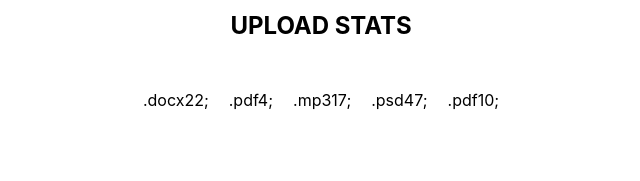
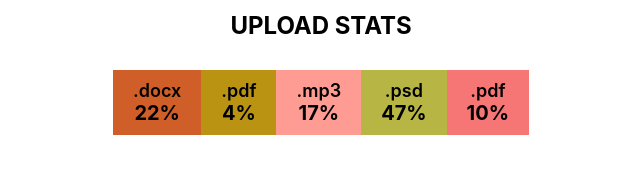
Before and after one commit to GannaKov/goit-react-hw-01-components, a React (Create React App) app: page / in a window 1280 px wide. Shown: the part 619-800 px from the top of the page, without its empty margins (319-959 px from the left). Built offline with nearby package versions, Linux system fonts and the light colour scheme.

Commit message:
statistic css

```diff
--- a/src/components/Statistic/Statistic.js
+++ b/src/components/Statistic/Statistic.js
@@ -2,10 +2,11 @@ import PropTypes from 'prop-types';
 import css from './Statistic.module.css';
 
 export function Statistic({ label, percentage }) {
+  console.log(percentage);
   return (
     <>
       <span className={css.label}>{label}</span>
-      <span className={css.percentage}>{percentage}</span>;
+      <span className={css.percentage}>{percentage}%</span>
     </>
   );
 }
--- a/src/components/Statistic/Statistic.module.css
+++ b/src/components/Statistic/Statistic.module.css
@@ -1,4 +1,11 @@
 .label {
+  display: block;
+  font-size: 18px;
+  font-weight: 600;
 }
+
 .percentage {
+  display: block;
+  font-size: 20px;
+  font-weight: 700;
 }
--- a/src/components/StatisticsList/StatisticList.module.css
+++ b/src/components/StatisticsList/StatisticList.module.css
@@ -1,10 +1,15 @@
 .statList {
   display: flex;
-  column-gap: 20px;
+
   margin: 0 auto;
   justify-content: center;
+
+  width: 300px;
+}
+.item {
   padding: 20px;
+  width: calc(100% / 5);
+  padding-top: 10px;
+  padding-bottom: 10px;
+  text-align: center;
 }
-item {
-  width: 50px;
-}
--- a/src/components/StatisticsList/StatisticsList.js
+++ b/src/components/StatisticsList/StatisticsList.js
@@ -5,7 +5,11 @@ export function StatisticsList({ items }) {
   return (
     <ul className={css.statList}>
       {items.map(item => (
-        <li className={css.item} key={item.id}>
+        <li
+          className={css.item}
+          key={item.id}
+          style={{ backgroundColor: getRandomHexColor() }}
+        >
           <Statistic label={item.label} percentage={item.percentage} />
         </li>
       ))}
@@ -15,3 +19,7 @@ export function StatisticsList({ items }) {
 StatisticsList.propTypes = {
   items: PropTypes.arrayOf(PropTypes.shape({ id: PropTypes.string })),
 };
+
+function getRandomHexColor() {
+  return `#${Math.floor(Math.random() * 16777215).toString(16)}`;
+}
```
